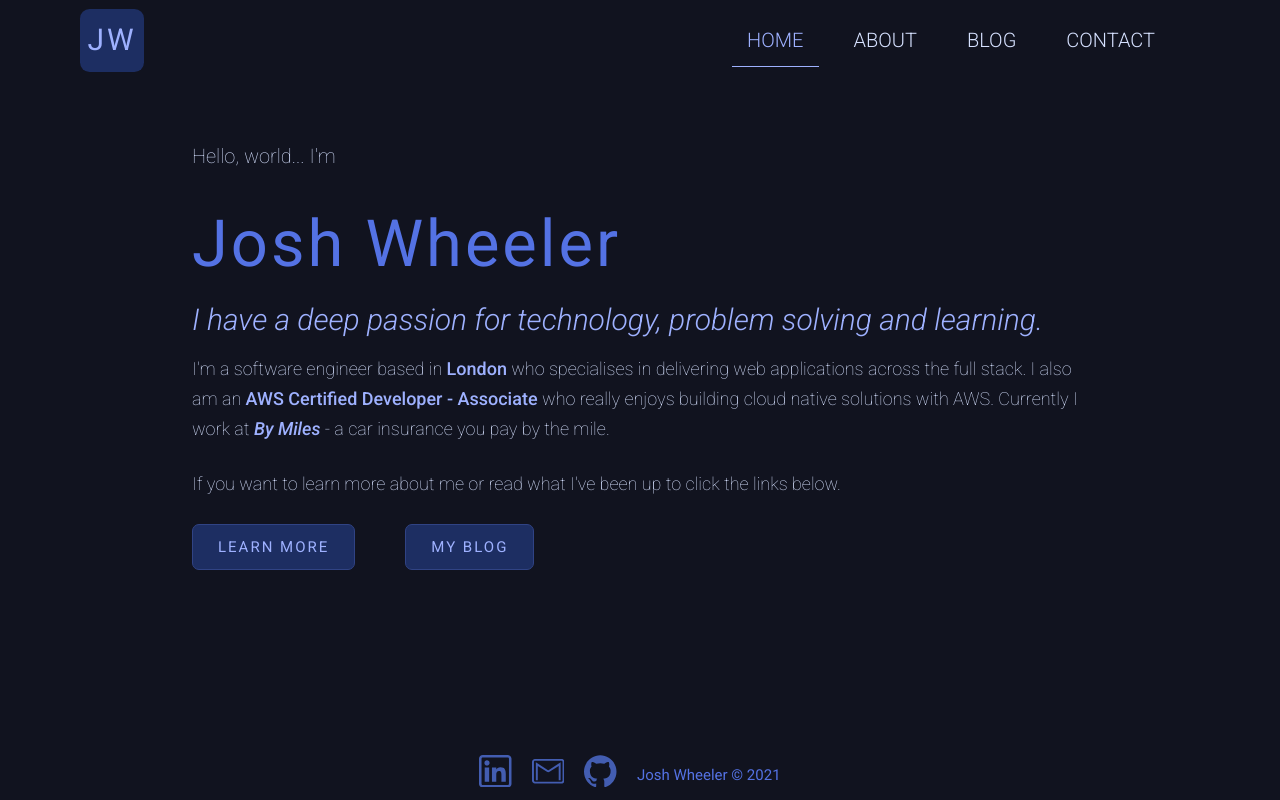
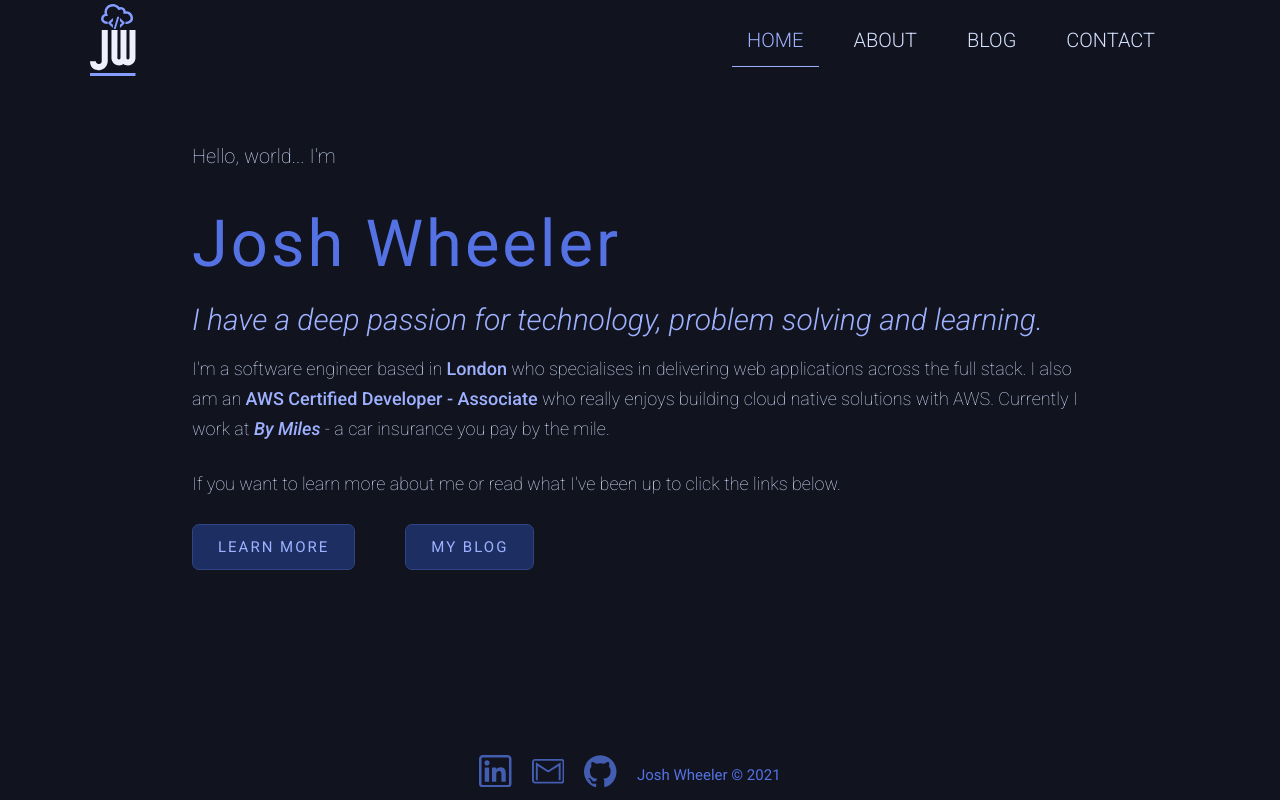
Before and after one commit to jltwheeler/personal-website, a Next.js app: page / in a window 1280 px wide. Built offline with nearby package versions, Linux system fonts and the light colour scheme.

Commit message:
update page links and navbar to website icon

```diff
--- a/components/Header.tsx
+++ b/components/Header.tsx
@@ -4,14 +4,19 @@ import { ThemeProps } from '../config';
 
 const H1 = styled.h1`
   font-size: 5rem;
-  font-weight: 300;
+  font-weight: 400;
+  line-height: 1.1;
   color: ${(props: ThemeProps) => props.theme.colors.indigo10};
 `;
 
 const HR = styled.div`
   width: 100%;
   height: 1px;
-  background: ${(props: ThemeProps) => props.theme.colors.indigo11};
+  background: ${(props: ThemeProps) => props.theme.colors.indigo10};
+
+  @media (max-width: ${(props: ThemeProps) => props.theme.sizes['m']}px) {
+    height: 2px;
+  }
 `;
 
 const HeaderStyle = styled.header`
--- a/components/Navbar.tsx
+++ b/components/Navbar.tsx
@@ -23,15 +23,9 @@ const NavbarStyle = styled.nav`
   }
 `;
 
-const NavLogo = styled.div`
-  font-size: 3rem;
-  letter-spacing: 3px;
-  font-weight: 400;
-  user-select: none;
-  color: ${(props: ThemeProps) => props.theme.colors.indigo11};
-  background: ${(props: ThemeProps) => props.theme.colors.indigo4};
-  border-radius: 15%;
-  padding: 0.75rem;
+const NavLogo = styled.img`
+  width: 7.5rem;
+  height: 7.5rem;
 
   @media (max-width: ${(props: ThemeProps) => props.theme.sizes['s']}px) {
     font-size: 2.5rem;
@@ -124,7 +118,7 @@ export const Navbar = () => {
 
   return (
     <NavbarStyle>
-      <NavLogo>JW</NavLogo>
+      <NavLogo src="jw-logo-dark.svg" alt="JW Logo Dark" />
       <Hamburger
         navbarOpen={navbarOpen}
         setNavbarOpen={setNavbarOpen}
--- a/pages/blog/[slug].tsx
+++ b/pages/blog/[slug].tsx
@@ -32,6 +32,7 @@ export const getStaticPaths = async () => {
 };
 
 export interface BlogMetaData {
+  id: number;
   title: string;
   description: string;
   date: string;
@@ -71,7 +72,7 @@ const Post: React.FC<PostProps> = ({ content, data }) => {
       <Head>
         <title>{`Josh Wheeler | ${data.title}`}</title>
         <meta title={data.title} name={data.title} content={data.description} />
-        <link rel="icon" href="/favicon.ico" />
+        <link rel="icon" href="/jw-favicon.svg" />
       </Head>
 
       <Main>
--- a/pages/blog/index.tsx
+++ b/pages/blog/index.tsx
@@ -102,7 +102,7 @@ const Blog: React.FC<BlogProps> = ({ blogs }) => {
       <Head>
         <title>Josh Wheeler | Blog</title>
         <meta name="description" content="Josh Wheeler's personal tech blog." />
-        <link rel="icon" href="/favicon.ico" />
+        <link rel="icon" href="/jw-favicon.vg" />
       </Head>
 
       <Main>
--- a/pages/index.tsx
+++ b/pages/index.tsx
@@ -8,7 +8,7 @@ export default function Home() {
       <Head>
         <title>Josh Wheeler</title>
         <meta name="description" content="Josh Wheeler's personal website" />
-        <link rel="icon" href="/favicon.ico" />
+        <link rel="icon" href="/jw-favicon.svg" />
       </Head>
 
       <Main>
```
